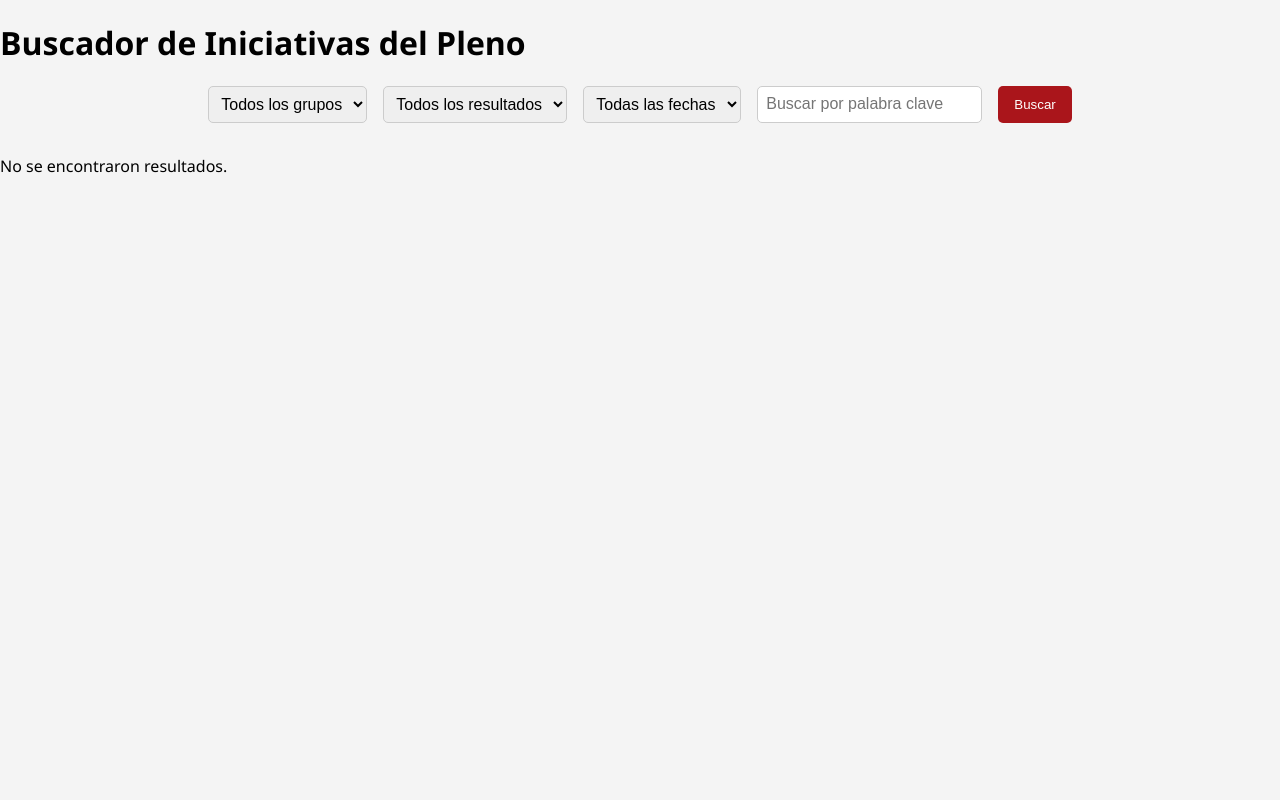
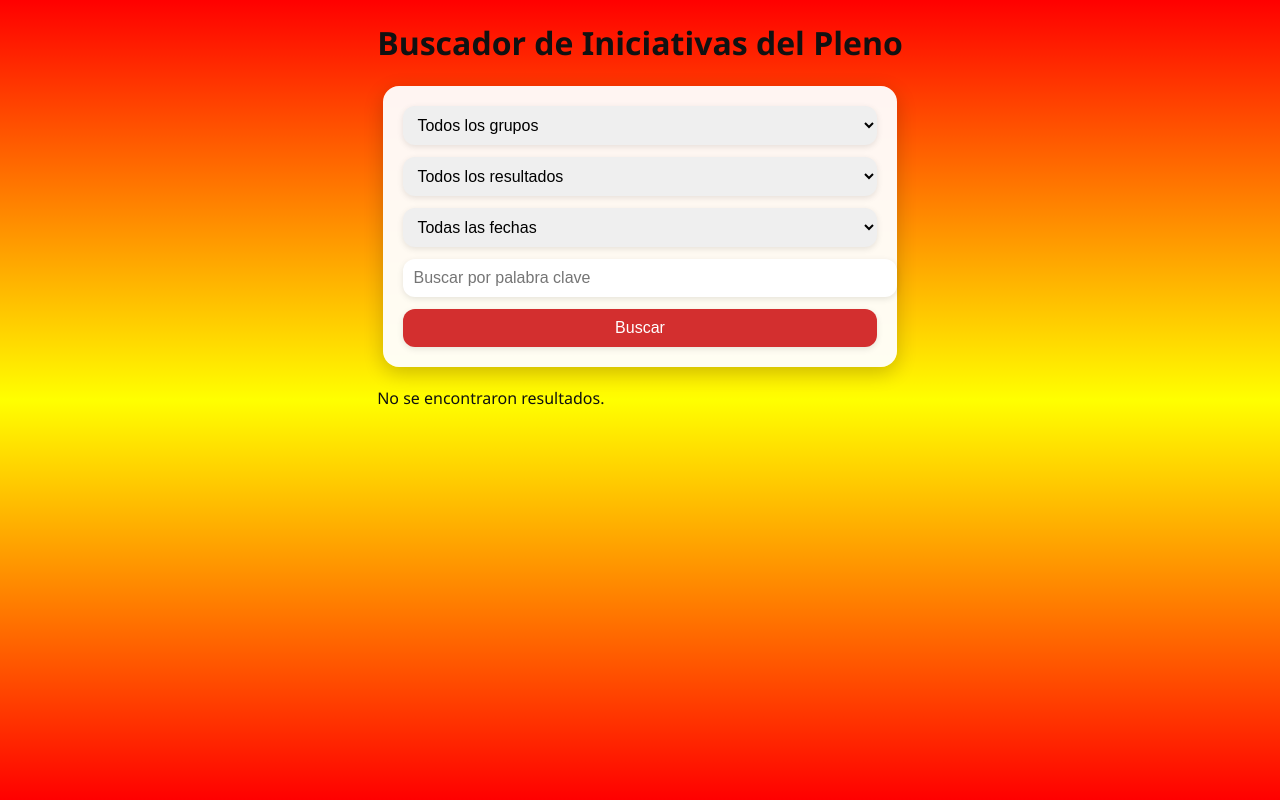
Before and after one commit to VoxAyto/Plenos, a Flask app: page / in a window 1280 px wide. Run offline with Flask 3, Linux system fonts and the light colour scheme; data that the repository does not hold is empty.

Commit message:
Update styles.css

```diff
--- a/static/styles.css
+++ b/static/styles.css
@@ -1,92 +1,90 @@
 body {
-    font-family: 'Segoe UI', sans-serif;
-    background-color: #f4f4f4;
     margin: 0;
-    padding: 0;
+    font-family: 'Segoe UI', Tahoma, Geneva, Verdana, sans-serif;
+    background: linear-gradient(to bottom, red 0%, yellow 50%, red 100%);
+    color: #111;
+    min-height: 100vh;
+    display: flex;
+    flex-direction: column;
+    align-items: center;
 }
 
 header {
-    background: linear-gradient(to right, #aa151b, #f1bf00);
-    padding: 1.5rem;
-    color: white;
+    background-color: rgba(255, 255, 255, 0.9);
+    width: 100%;
     text-align: center;
+    padding: 20px 10px;
+    box-shadow: 0 4px 8px rgba(0,0,0,0.2);
 }
 
 header h1 {
-    font-size: 1.8rem;
     margin: 0;
-}
-
-.bandera {
-    width: 32px;
-    vertical-align: middle;
-    margin-left: 10px;
-}
-
-main {
-    padding: 2rem;
+    font-size: 2em;
+    color: #B71C1C;
 }
 
 form {
+    background-color: rgba(255, 255, 255, 0.95);
+    padding: 20px;
+    border-radius: 16px;
+    box-shadow: 0 6px 20px rgba(0,0,0,0.2);
+    max-width: 800px;
+    width: 90%;
+    margin: 20px auto;
     display: flex;
-    flex-wrap: wrap;
-    gap: 1rem;
-    justify-content: center;
-    margin-bottom: 2rem;
+    flex-direction: column;
+    gap: 12px;
 }
 
-select, input[type="text"] {
-    padding: 0.5rem;
-    font-size: 1rem;
-    border-radius: 5px;
-    border: 1px solid #ccc;
+select, input[type="text"], button {
+    padding: 10px;
+    font-size: 1em;
+    border: none;
+    border-radius: 12px;
+    box-shadow: 0 2px 6px rgba(0,0,0,0.1);
+    transition: all 0.3s ease;
+    width: 100%;
 }
 
 button {
-    background-color: #aa151b;
+    background-color: #d32f2f;
     color: white;
-    padding: 0.5rem 1rem;
-    border: none;
-    border-radius: 5px;
     cursor: pointer;
-    transition: background 0.3s ease;
 }
 
 button:hover {
-    background-color: #f1bf00;
-    color: black;
+    background-color: #9a0007;
+    transform: scale(1.03);
 }
 
-table {
-    width: 100%;
-    border-collapse: collapse;
+.resultado {
     background-color: white;
+    margin: 10px auto;
+    padding: 16px;
+    border-radius: 12px;
+    max-width: 800px;
+    width: 90%;
+    box-shadow: 0 4px 10px rgba(0,0,0,0.15);
 }
 
-th {
-    background-color: #f1bf00;
-    padding: 0.75rem;
-    text-align: left;
+.resultado p {
+    margin: 4px 0;
+    line-height: 1.5;
 }
 
-td {
-    padding: 0.75rem;
-    border-bottom: 1px solid #ddd;
-    vertical-align: top;
+footer {
+    margin-top: auto;
+    padding: 15px;
+    text-align: center;
+    color: white;
+    font-size: 0.9em;
 }
 
-.contenido {
-    max-width: 500px;
-    word-wrap: break-word;
-}
-
-@media (max-width: 768px) {
+@media screen and (max-width: 600px) {
+    header h1 {
+        font-size: 1.4em;
+    }
     form {
-        flex-direction: column;
-        align-items: center;
-    }
-
-    .contenido {
-        max-width: 100%;
+        padding: 15px;
     }
 }
```
